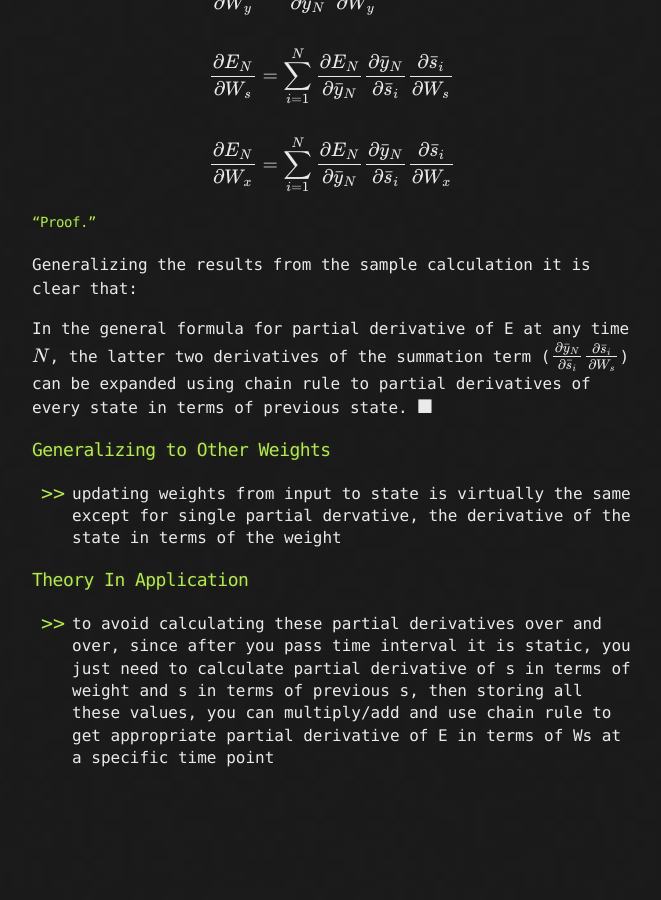
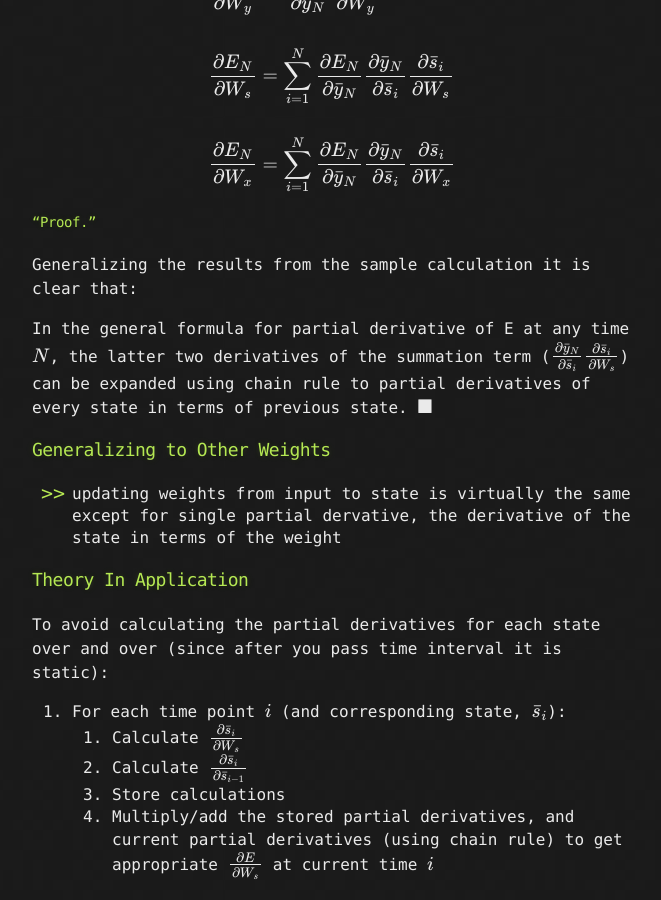
Before and after one commit to LivingProgram/ml-notes, a Jekyll site: the page built from chapter-3/index.md, in a window 1280 px wide and 900 px high, scrolled down 5203 px. Shown: the whole window, without its empty margins (308-969 px from the left). Built offline with Jekyll 4.4.1, drawn with Linux system fonts in a browser that asks for light colours; our own code applies the rules of GitHub Pages for plain Markdown files; formulas are drawn with MathJax 3; the repository's description, which GitHub fills in, is left out; before the commit the page ends 5993 px from its top, so only the background shows below that.

Commit message:
add notes theory in application

```diff
--- a/chapter-3/index.md
+++ b/chapter-3/index.md
@@ -112,9 +112,13 @@ Generalizing the results from the sample calculation it is clear that:
 
 In the general formula for partial derivative of E at any time $$N$$, the latter two derivatives of the summation term ($$\frac{\partial \bar{y}_N}{\partial \bar{s}_i}\frac{\partial \bar{s}_i}{\partial W_s}$$) can be expanded using chain rule to partial derivatives of every state in terms of previous state. $$\blacksquare$$
 
-
 ### Generalizing to Other Weights
 - updating weights from input to state is virtually the same except for single partial dervative, the derivative of the state in terms of the weight
 
 ### Theory In Application
-  - to avoid calculating these partial derivatives over and over, since after you pass time interval it is static, you just need to calculate partial derivative of s in terms of weight and s in terms of previous s, then storing all these values, you can multiply/add and use chain rule to get appropriate partial derivative of E in terms of Ws at a specific time point
+To avoid calculating the partial derivatives for each state over and over (since after you pass time interval it is static):
+1. For each time point $$i$$ (and corresponding state, $$\bar{s}_i$$):
+   1. Calculate $$\frac{\partial \bar{s}_i}{\partial W_s}$$
+   2. Calculate $$\frac{\partial \bar{s}_i}{\partial \bar{s}_{i-1}}$$
+   3. Store calculations
+   4. Multiply/add the stored partial derivatives, and current partial derivatives (using chain rule) to get appropriate $$\frac{\partial E}{\partial W_s}$$ at current time $$i$$
```
